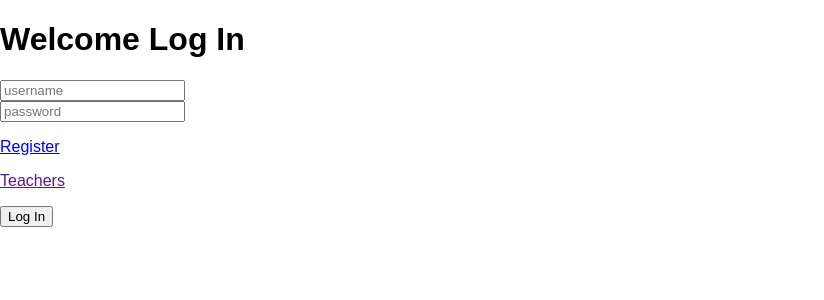
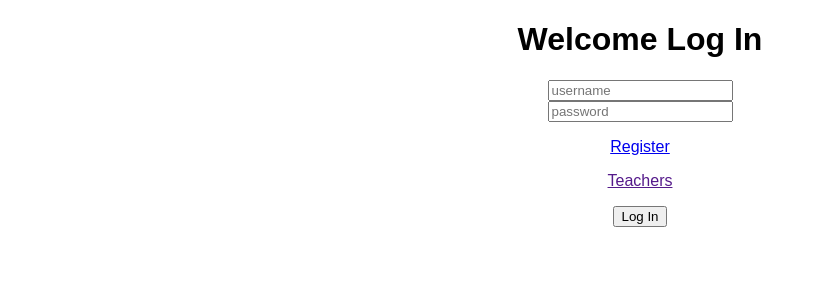
Before and after one commit to StudentsforJobs/StudentConnect, a React (Create React App) app in the folder front-end/student-connect/: page / in a window 1280 px wide. Shown: the top 300 px of the page, without its empty margins (0-824 px from the left). Built offline with nearby package versions, Linux system fonts and the light colour scheme.

Commit message:
added switch and routes

```diff
--- a/front-end/student-connect/package.json
+++ b/front-end/student-connect/package.json
@@ -6,6 +6,7 @@
     "react": "^16.0.0",
     "react-dom": "^16.0.0",
     "react-router": "^4.2.0",
+    "react-router-dom": "^4.2.2",
     "react-scripts": "1.0.14"
   },
   "scripts": {
--- a/front-end/student-connect/src/components/App.js
+++ b/front-end/student-connect/src/components/App.js
@@ -1,14 +1,23 @@
 import React, { Component } from 'react';
-import { Router, Route, Switch } from 'react-router';
+import { Router, Route, Switch } from 'react-router-dom';
 import logo from './logo.svg';
 import '../styles/App.css';
-import Login from "./Login"
+import StudentLoginView from "../views/StudentLoginView"
+
 
 class App extends Component {
   render() {
     return (
-    <div>
-      <Login />
+    <div className="App">
+      <Switch>
+        <Route exact path="/" component={StudentLoginView} />
+        {/* <Route exact path="/AdminLoginView" component={AdminLogin} /> */}
+        {/* <Route exact path="/RegistrationView" component={RegistrationView} /> */}
+        {/* <Route exact path="/Create" component={Create} /> */}
+        {/* <Route exact path="/Homepage" component={Homepage} /> */}
+        {/* <Route exact path="/Classmate" component={Classmate} /> */}
+        {/* <Route exact path="/Profile" component={Profile} />                     */}
+      </Switch>
     </div>
     );
   }
--- a/front-end/student-connect/src/index.js
+++ b/front-end/student-connect/src/index.js
@@ -3,6 +3,11 @@ import ReactDOM from 'react-dom';
 import './styles/index.css';
 import App from './components/App';
 import registerServiceWorker from './registerServiceWorker';
+import { BrowserRouter } from 'react-router-dom'
 
-ReactDOM.render(<App />, document.getElementById('root'));
+ReactDOM.render(
+  <BrowserRouter>
+  <App />
+</BrowserRouter>,
+  document.getElementById('root'));
 registerServiceWorker();
--- a/front-end/student-connect/src/components/Login.js
+++ b/front-end/student-connect/src/views/StudentLoginView.js
@@ -9,7 +9,7 @@ export default class Login extends Component {
     }
 
   }
-_validateForm(){
+_validateForm = (evt) => {
   return this.state.username.length > 0 && this.state.password.length > 0;
 }
 
@@ -21,22 +21,21 @@ _handlePasswordChange = (evt) => {
   this.setState({password: evt.target.value})
 }
 
-_onSubmit= (evt) => {
+_onSubmit = (evt) => {
+  console.log(this.state);
+
   evt.preventDefault()
-  // const userLogin = {
-  //   username: this.state.username,
-  //   password: this.state.password
-// }
+  console.log(this.state);
+  // if _validateForm() =
   }
 
 
   render()  {
-    console.log(this.state);
     return(
       <div className="form">
             <div id="login">
               <h1>Welcome Log In</h1>
-              <form>
+              <form onSubmit={this._onSubmit}>
                 <div className="usernameContainer">
                   <input onChange={this._handleUsernameChange} id="username" value={this.state.value} placeholder="username" type="username" required autoComplete="off"/>
               </div>
@@ -47,7 +46,7 @@ _onSubmit= (evt) => {
 
               <p className="register"><a href="#">Register</a></p>
               <p className="teacher"><a href="">Teachers</a></p>
-              <button onSubmit={this._onSubmit} className="button button-block">Log In</button>
+              <button type='submit' className="button button-block">Log In</button>
 
               </form>
 
```
Also changed, not shown: front-end/student-connect/src/components/Classmate.js (added), front-end/student-connect/src/components/Create.js (added), front-end/student-connect/src/components/Homepage.js (added), front-end/student-connect/src/components/Profile.js (added), front-end/student-connect/src/views/AdminLoginView.js (added), 1 other file (tests, documents, lock files or other folders).
